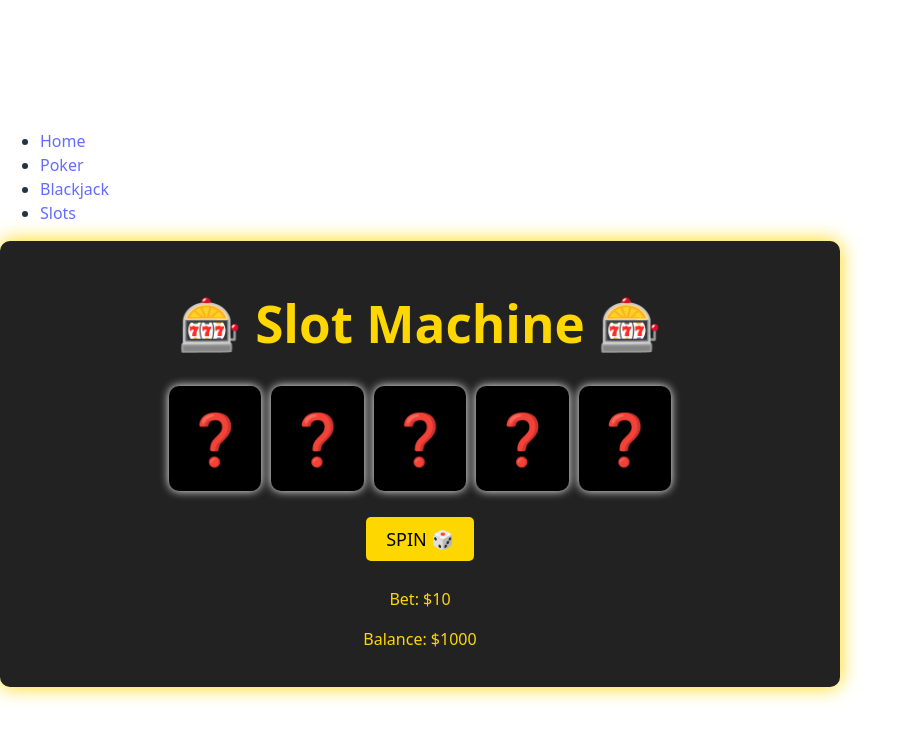
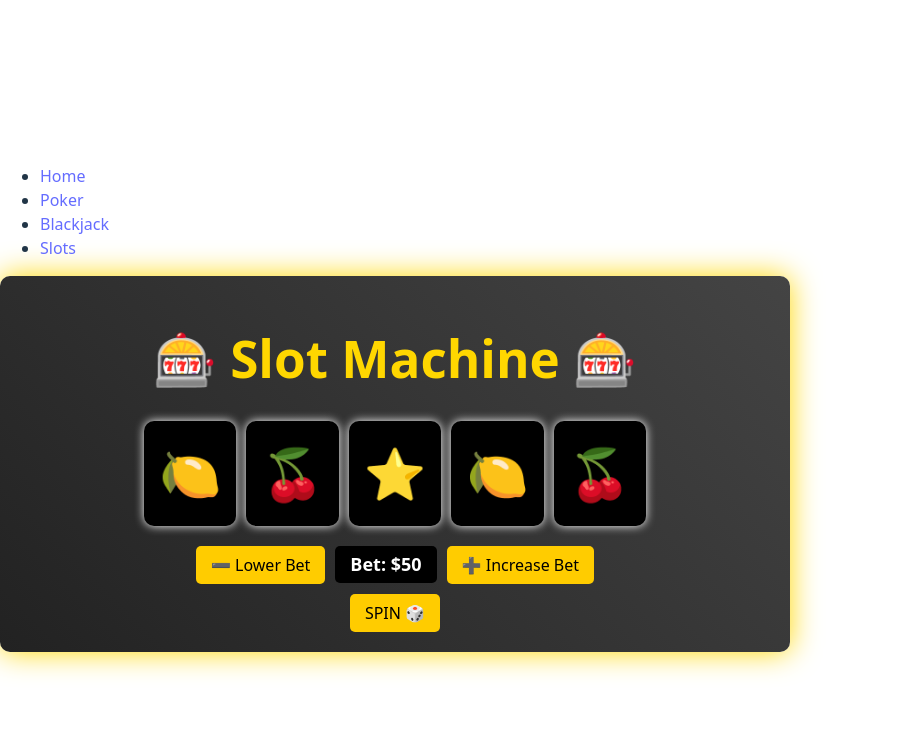
Before and after one commit to blovelace84/Casino-App-Repo, a React (Vite) app in the folder Casino-App/: page /slots in a window 1280 px wide. Shown: the top 742 px of the page, without its empty margins (0-919 px from the left). Built offline with nearby package versions, Linux system fonts and the light colour scheme.

Commit message:
Debugging slots component and adding some tweaks

```diff
--- /dev/null
+++ b/Casino-App/src/hooks/useAudio.jsx
@@ -0,0 +1,10 @@
+import { useEffect } from "react";
+
+export const useAudio = (src) => {
+    const playSound = () => {
+        const audio = new Audio(src);
+        audio.play();
+    };
+
+    return playSound;
+}
--- /dev/null
+++ b/Casino-App/src/hooks/useSlots.jsx
@@ -0,0 +1,29 @@
+import { useState } from "react";
+import { generateReels, checkWin } from "../utils/slotsUtils";
+
+export const useSlots = () => {
+  const [reels, setReels] = useState(generateReels());
+  const [message, setMessage] = useState("");
+  const [balance, setBalance] = useState(1000);
+  const [bet, setBet] = useState(50);
+
+  const spin = () => {
+    if (balance < bet) {
+      setMessage("Not enough balance! 💰");
+      return;
+    }
+
+    setBalance((prev) => prev - bet);
+    const newReels = generateReels();
+    setReels(newReels);
+    const resultMessage = checkWin(newReels);
+
+    if (resultMessage.includes("WIN") || resultMessage.includes("JACKPOT")) {
+      setBalance((prev) => prev + bet * 5); // Reward for wins
+    }
+
+    setMessage(resultMessage);
+  };
+
+  return { reels, message, balance, bet, setBet, spin };
+};
--- a/Casino-App/src/pages/Slots.css
+++ b/Casino-App/src/pages/Slots.css
@@ -1,19 +1,35 @@
-/* src/components/Slots.css */
+/* Add spinning animation */
+@keyframes spin {
+  0% { transform: translateY(0px); }
+  25% { transform: translateY(-10px); }
+  50% { transform: translateY(10px); }
+  75% { transform: translateY(-5px); }
+  100% { transform: translateY(0px); }
+}
+
+/* Flashing Jackpot text */
+@keyframes flash {
+  0%, 100% { color: gold; text-shadow: 0 0 10px gold; }
+  50% { color: red; text-shadow: 0 0 20px red; }
+}
+
+/* Updated styles */
 .slot-machine {
   text-align: center;
-    background: #222;
+  background: linear-gradient(45deg, #222, #444);
   color: gold;
   padding: 20px;
   border-radius: 10px;
-    width: 800px;
+  width: 750px;
   margin: auto;
-    box-shadow: 0 0 20px gold;
+  box-shadow: 0 0 30px gold;
 }
 
 .reels {
   display: flex;
   justify-content: center;
   gap: 10px;
+  margin: 20px 0;
 }
 
 .reel {
@@ -23,15 +39,54 @@
   padding: 15px;
   border-radius: 10px;
   box-shadow: 0 0 10px white;
+  animation: spin 0.5s ease-in-out;
 }
 
-  .controls button {
-    background: gold;
+.spinning{
+  animation: spin 0.6s linear infinite;
+}
+
+.jackpot {
+  font-size: 24px;
+  font-weight: bold;
+  animation: flash 1s infinite;
+}
+
+.balance {
+  font-size: 20px;
+  color: #ffcc00;
+  text-shadow: 0 0 5px gold;
+  margin-bottom: 10px;
+}
+
+.bet-controls {
+  display: flex;
+  align-items: center;
+  justify-content: center;
+  gap: 10px;
+  margin: 10px 0;
+}
+
+.bet-amount {
+  font-size: 18px;
+  font-weight: bold;
+  color: #ffffff;
+  background: black;
+  padding: 5px 15px;
+  border-radius: 5px;
+}
+
+button {
+  font-size: 16px;
+  background-color: #ffcc00;
   color: black;
   border: none;
-    padding: 10px 20px;
-    font-size: 18px;
-    margin: 10px;
+  padding: 8px 15px;
+  border-radius: 5px;
   cursor: pointer;
-    border-radius: 5px;
+  transition: 0.2s ease;
 }
+
+button:hover {
+  background-color: #ffaa00;
+}
--- a/Casino-App/src/pages/Slots.jsx
+++ b/Casino-App/src/pages/Slots.jsx
@@ -1,28 +1,29 @@
 import React, { useState } from "react";
-import { generateReels, checkWin } from "../utils/slotsUtils";
-import "./Slots.css"; // Casino-style UI
+import { useSlots } from "../hooks/useSlots";
+import { useAudio } from "../hooks/useAudio";
+import spinSound from "../assets/spin.m4a";
+import winSound from "../assets/win.m4a";
+import "../pages/Slots.css";
 
 const Slots = () => {
-  const [reels, setReels] = useState(["❓", "❓", "❓", "❓", "❓"]);
-  const [message, setMessage] = useState("");
-  const [bet, setBet] = useState(10);
-  const [balance, setBalance] = useState(1000);
+  const { reels, message, balance, bet, setBet, spin } = useSlots();
+  const playSpinSound = useAudio(spinSound);
+  const playWinSound = useAudio(winSound);
+  const [isSpinning, setIsSpinning] = useState(false);
 
   const handleSpin = () => {
-    if (bet > balance) {
-      setMessage("Not enough balance!");
+    if(balance < bet) {
+      alert("Not enough balance! 💰");
       return;
     }
+    playSpinSound();
+    setIsSpinning(true);  // Start animation
 
-    const newReels = generateReels();
-    setReels(newReels);
-    setBalance(balance - bet);
-
-    const result = checkWin(newReels);
-    if (result === "Jackpot!") {
-      setBalance(balance + bet * 10); // 10x payout
-    }
-    setMessage(result);
+    setTimeout(() => {
+      spin();
+      setIsSpinning(false);  // Stop animation after spin completes
+      playWinSound();
+    }, 2000); // 2 seconds spin duration
   };
 
   return (
@@ -30,15 +31,23 @@ const Slots = () => {
       <h1>🎰 Slot Machine 🎰</h1>
       <div className="reels">
         {reels.map((symbol, index) => (
-          <div key={index} className="reel">{symbol}</div>
+          <div key={index} className={`reel ${isSpinning ? "spinning" : ""}`}>
+            {isSpinning ? "🎰" : symbol}
+          </div>
         ))}
       </div>
-      <p>{message}</p>
-      <div className="controls">
-        <button onClick={handleSpin}>SPIN 🎲</button>
-        <p>Bet: ${bet}</p>
-        <p>Balance: ${balance}</p>
+      <p className={message.includes("JACKPOT") ? "jackpot" : ""}>{message}</p>
+      {/* Betting Controls */}
+      <div className="bet-controls">
+        <button onClick={() => setBet((prev) => Math.max(10, prev - 10))} disabled={isSpinning}>
+          ➖ Lower Bet
+        </button>
+        <span className="bet-amount">Bet: ${bet}</span>
+        <button onClick={() => setBet((prev) => Math.min(balance, prev + 10))} disabled={isSpinning}>
+          ➕ Increase Bet
+        </button>
       </div>
+      <button onClick={handleSpin} disabled={isSpinning}>SPIN 🎲</button>
     </div>
   );
 };
--- a/Casino-App/src/utils/slotsUtils.jsx
+++ b/Casino-App/src/utils/slotsUtils.jsx
@@ -2,14 +2,22 @@
 
 const symbols = ["🍒", "7️⃣", "🔔", "🍋", "💎", "⭐", "🍉"];
 
+// Function to generate 5 random slot reels
 export function generateReels() {
   return Array.from({ length: 5 }, () =>
     symbols[Math.floor(Math.random() * symbols.length)]
   );
 }
 
+// Function to check win conditions
 export function checkWin(reels) {
-  // Basic win condition: all reels match
-  const allSame = reels.every((symbol) => symbol === reels[0]);
-  return allSame ? "Jackpot!" : "Try Again!";
+  const allSame = reels.every((symbol) => symbol === reels[0]); // All symbols match
+  const hasJackpot = reels.includes("7️⃣") && reels.includes("💎") && reels.includes("⭐"); // Jackpot combo
+  const twoPairs = reels.filter((item, index, arr) => arr.indexOf(item) !== index).length >= 2; // At least two pairs
+
+  if (allSame) return "🎉 JACKPOT! You won big! 🎉";
+  if (hasJackpot) return "🔥 BONUS WIN! 🔥";
+  if (twoPairs) return "✨ Small Win! ✨";
+
+  return "❌ Try Again!";
 }
```
Also changed, not shown: Casino-App/src/hooks/useBonuses.jsx (added, +19 -0 lines), 2 other files (tests, documents, lock files or other folders). Lines whose indentation alone changed are shown as unchanged.
